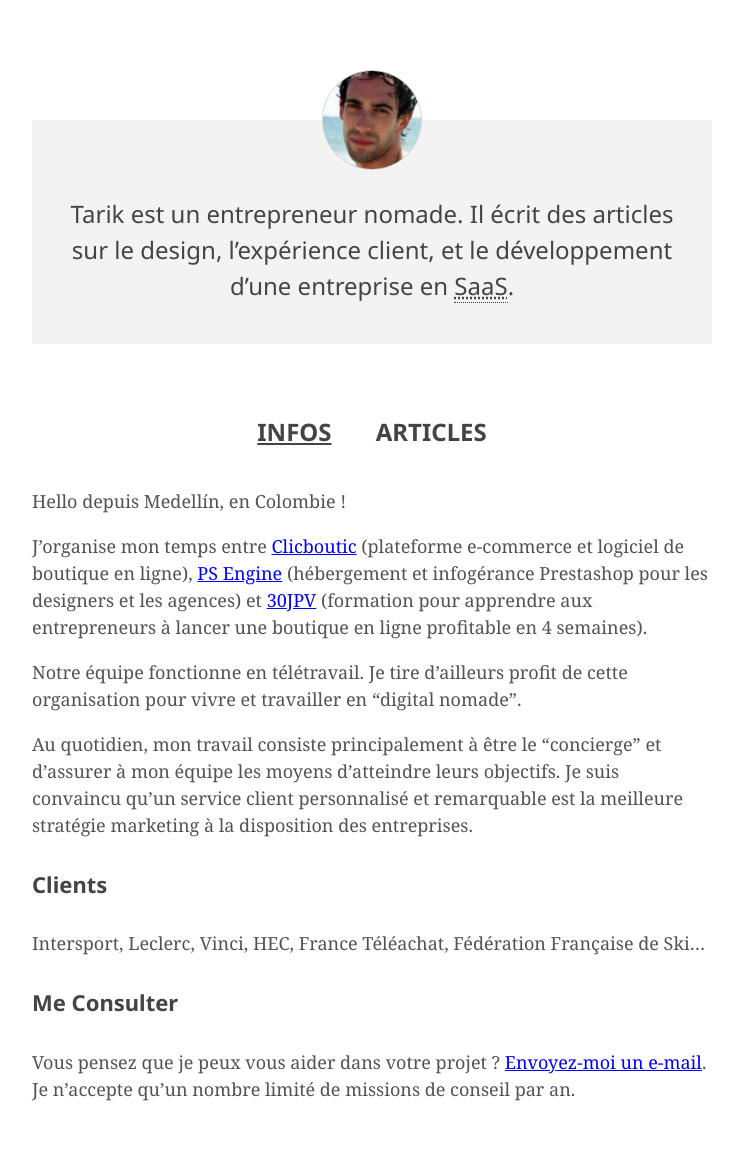
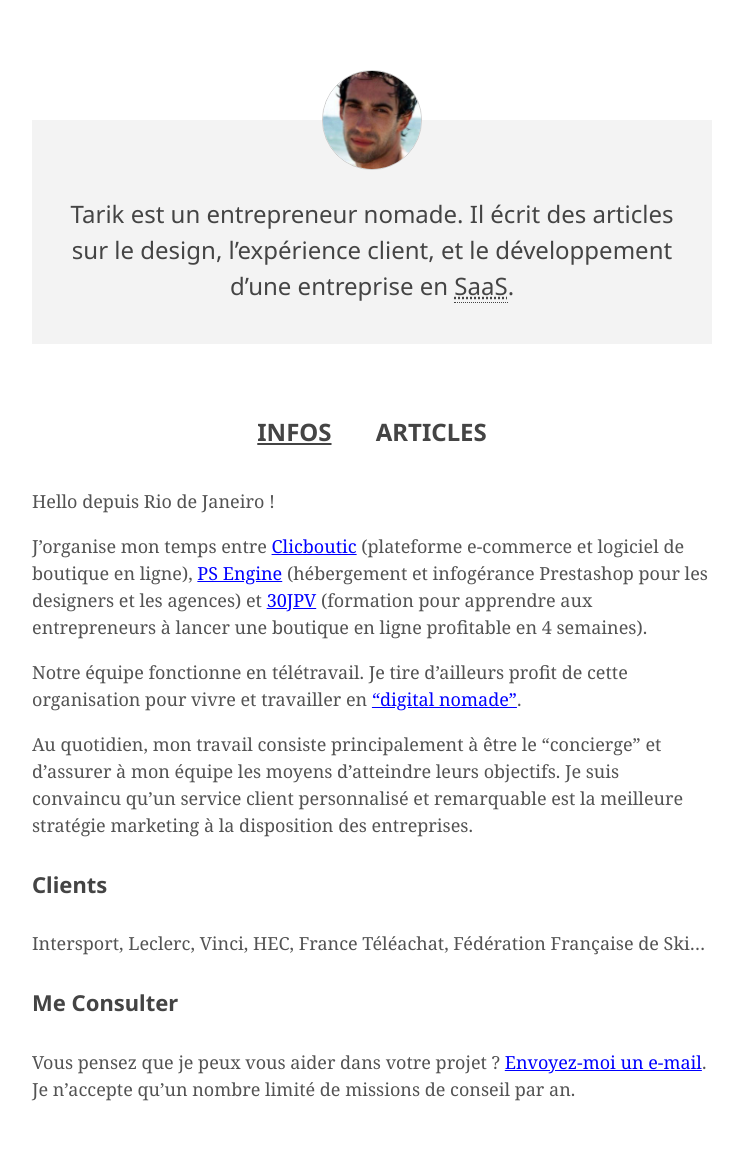
Before and after one commit to tarikpeudon/tarikpeudon.github.io, a Jekyll site: the page built from index.html, in a window 1280 px wide. Shown: the whole page, without its empty margins (268-1006 px from the left). Built offline with Jekyll 4.4.1, drawn with Linux system fonts in a browser that asks for light colours; some web fonts are replaced.

Commit message:
Update infos.md

```diff
--- a/_includes/infos.md
+++ b/_includes/infos.md
@@ -1,8 +1,8 @@
-Hello depuis Medellín, en Colombie !
+Hello depuis Rio de Janeiro !
 
 J’organise mon temps entre [Clicboutic](http://clicboutic.com/) (plateforme e-commerce et logiciel de boutique en ligne), [PS Engine](http://clicboutic.com/psengine/) (hébergement et infogérance Prestashop pour les designers et les agences) et [30JPV]() (formation pour apprendre aux entrepreneurs à lancer une boutique en ligne profitable en 4 semaines).
 
-Notre équipe fonctionne en télétravail. Je tire d’ailleurs profit de cette organisation pour vivre et travailler en “digital nomade”.
+Notre équipe fonctionne en télétravail. Je tire d’ailleurs profit de cette organisation pour vivre et travailler en [“digital nomade”](https://www.instagram.com/tnpb27/).
 
 Au quotidien, mon travail consiste principalement à être le “concierge” et d’assurer à mon équipe les moyens d’atteindre leurs objectifs. Je suis convaincu qu’un service client personnalisé et remarquable est la meilleure stratégie marketing à la disposition des entreprises.
 
```
